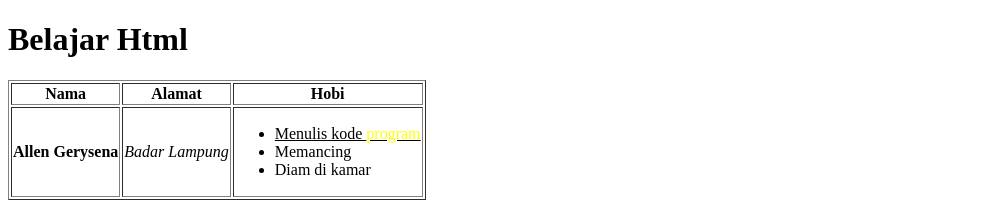
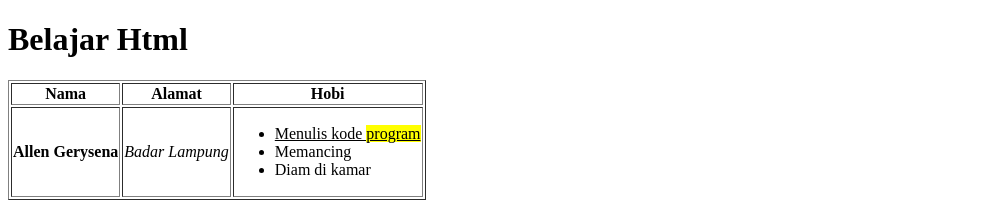
Before and after one commit to gilang8430/Tugas_12_html, a plain HTML site: page index.html in a window 1280 px wide. Shown: the top 215 px of the page, without its empty margins (0-985 px from the left). Drawn offline with Linux system fonts and the light colour scheme.

Commit message:
Tugas 12 Html
revisi tugas sebelumnya di perbaiki element mark pada tulisan program

```diff
--- a/index.html
+++ b/index.html
@@ -18,7 +18,7 @@
         <td><i>Badar Lampung</i></td>
         <td>
             <ul>
-              <li><ins>Menulis kode <ins><font color="#FFFF00">program</font></ins></ins></li>
+              <li><ins>Menulis kode <mark color="yellow">program</mark></ins></li>
               <li>Memancing</li>
               <li>Diam di kamar</li>
             </ul>
```
